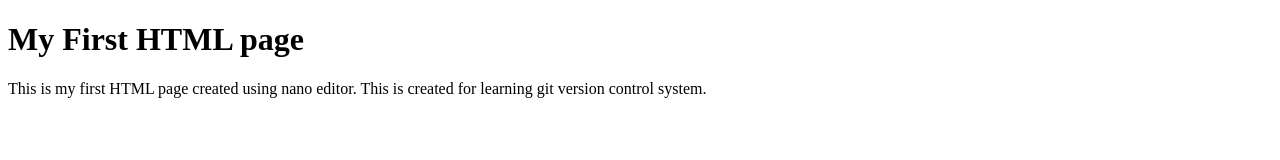
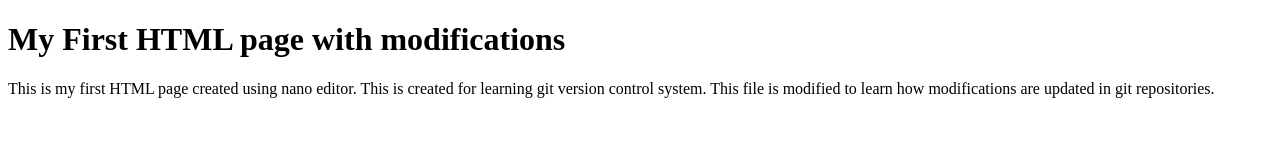
Before and after one commit to subipallassana/subipallassana.github.io, a plain HTML site: page index.html in a window 1280 px wide. Drawn offline with Linux system fonts and the light colour scheme.

Commit message:
second commit

```diff
--- a/index.html
+++ b/index.html
@@ -4,7 +4,7 @@
 	<title>Hello World</title>
 </head>
 <body>
-	<h1>My First HTML page</h1>
-	<p>This is my first HTML page created using nano editor. This is created for learning git version control system.</p>
+	<h1>My First HTML page with modifications</h1>
+	<p>This is my first HTML page created using nano editor. This is created for learning git version control system. This file is modified to learn how modifications are updated in git repositories.</p>
 </body>
 </html>
```
